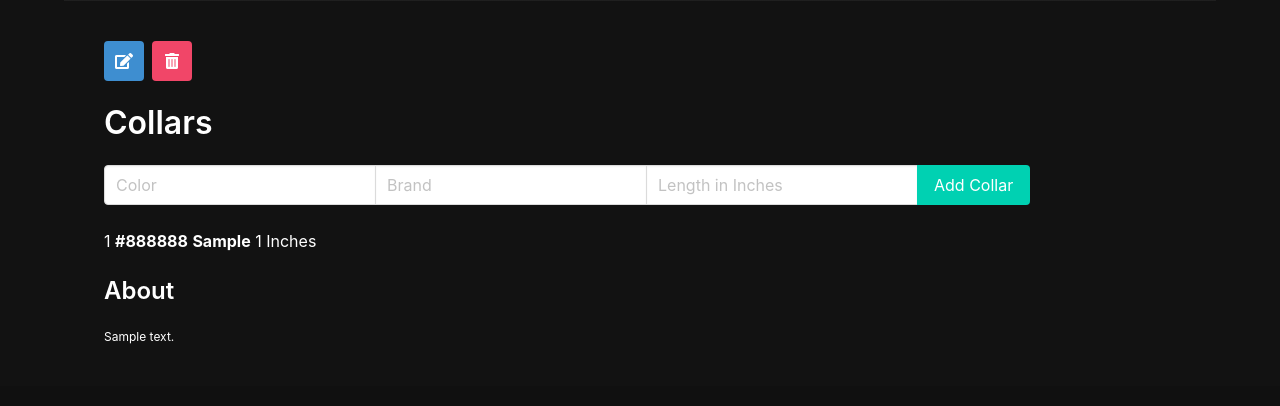
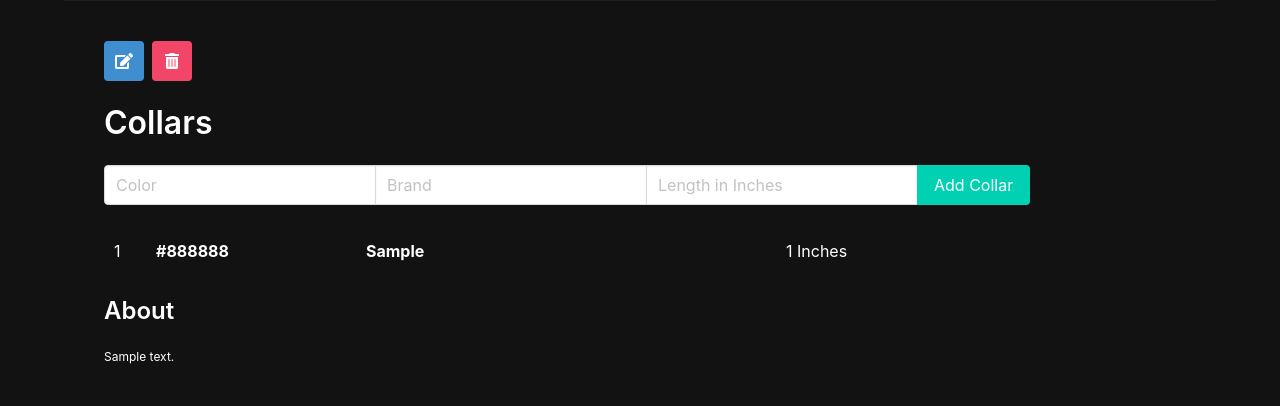
Before and after one commit to m-deez/dog-collector, a Django app: page /dogs/1/ in a window 1280 px wide. Shown: the part 551-957 px from the top of the page. Before the commit the page ends 895 px from the top, so only its background shows below. Run offline with Django 3.2, Linux system fonts and the light colour scheme; tables that the repository leaves empty hold one stand-in row (values such as "Sample post"); grey boxes marked "Sample" are stand-in pictures.

Commit message:
styled collars

```diff
--- a/main_app/static/styles/main.css
+++ b/main_app/static/styles/main.css
@@ -83,13 +83,13 @@ img {
   flex-direction: column;
 }
 
-/* .collar {
+.collar {
   width: 100%;
   padding: 10px;
   display: grid;
-  grid-template-columns: 0.1fr 3fr 1fr;
+  grid-template-columns: 0.1fr 0.5fr 1fr 1fr;
   border-radius: 5px;
-} */
+}
 
 .collar:hover {
   background-color: hsla(0, 0%, 100%, 0.1);
```
